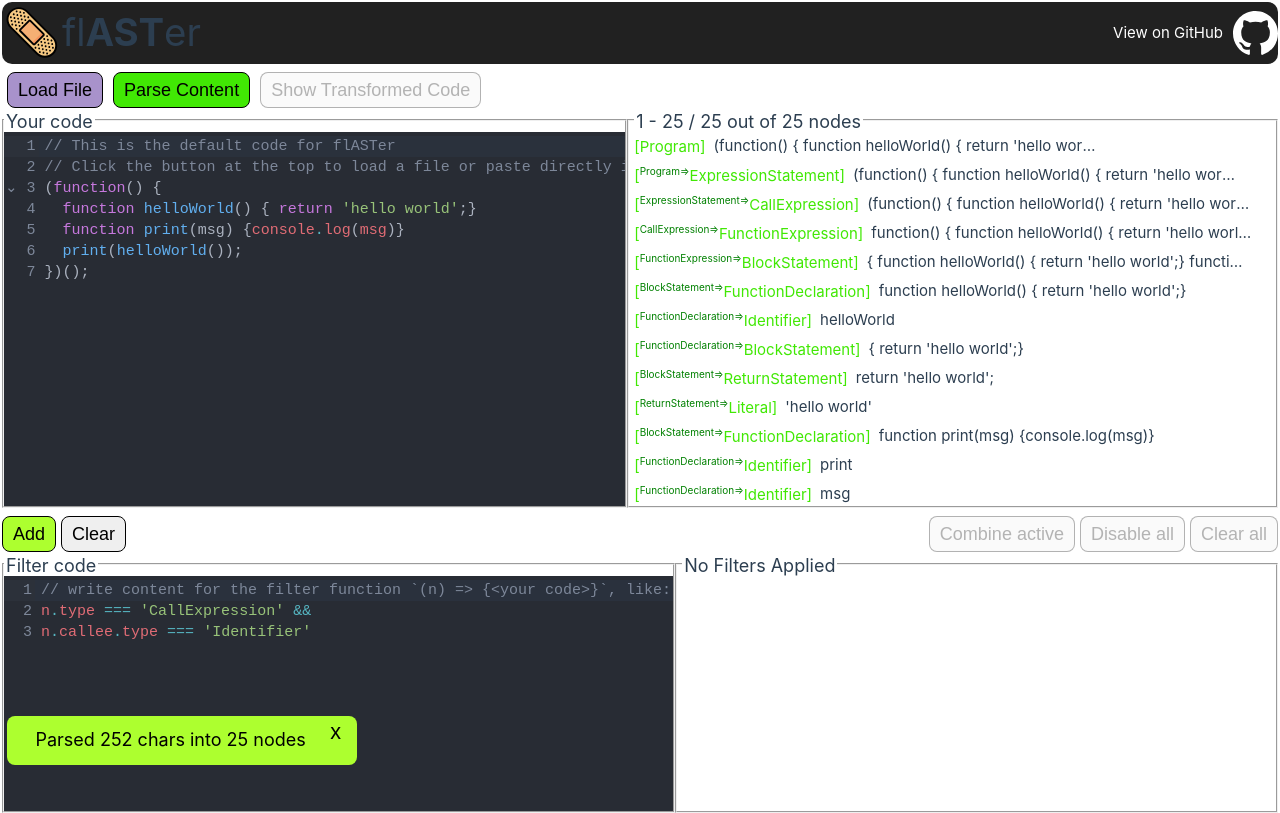
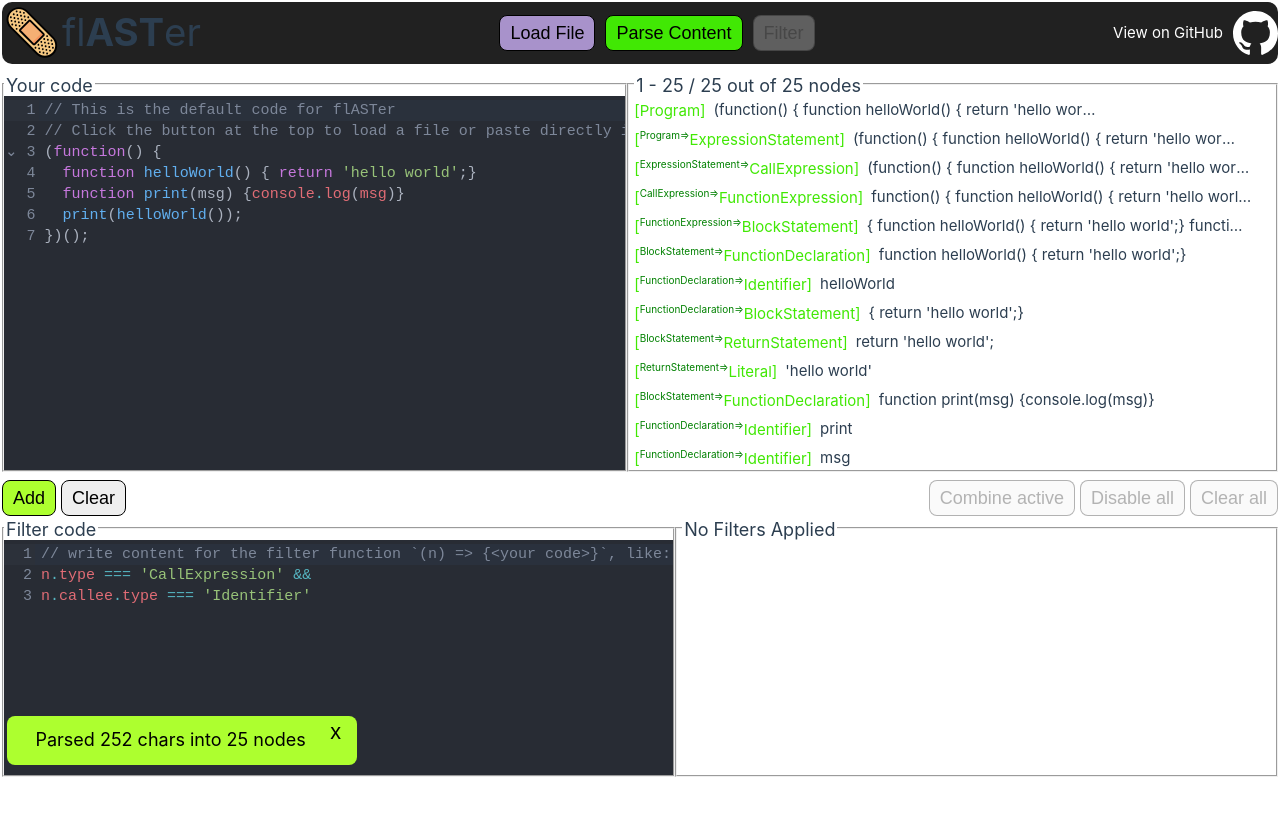
Before and after one commit to ctrl-escp/flaster, a Vue app: page / in a window 1280 px wide. Both pictures are taken after a click on the button "Parse Content". Built offline with nearby package versions, Linux system fonts and the light colour scheme.

Commit message:
Overhaul WiP

```diff
--- a/src/App.vue
+++ b/src/App.vue
@@ -1,91 +1,46 @@
 <script setup>
 import store from './store';
-import {computed} from 'vue';
+import NavBar from './NavBar.vue';
+import CodeAndNodes from './CodeAndNodes.vue';
 import ToasterView from './components/ToasterView.vue';
-import ExplorationTab from './tabs/ExplorationTab.vue';
-import IconGithub from './components/icons/IconGithub.vue';
-import IconBandaid from './components/icons/IconBandaid.vue';
-// import TransformationTab from './tabs/TransformationTab.vue';
+import FilterEditor from './components/FilterEditor.vue';
 
-const tabs = {
-  explore: ExplorationTab,
-  // transform: TransformationTab,
+const bottomPanes = {
+  filter: FilterEditor,
+  transform: '',
+  compose: '',
 };
-
-const availableTabs = computed(() => Object.keys(tabs));
 
 </script>
 
 <template>
   <header>
-    <nav>
-			<span class="nav-left">
-        <icon-bandaid/>
-				<span class="nav-title">fl<b>AST</b>er</span>
-			</span>
-<!--      <span class="tabs">-->
-<!--        <button class="btn tab-btn" v-for="tabName in availableTabs" :key="tabName" @click="store.currentTab = tabName">{{tabName}}</button>-->
-<!--      </span>-->
-      <span title="View code on GitHub">
-				<a href="https://github.com/ctrl-escp/flaster" title="flASTer on GitHub">
-					<span class="github-text">View on GitHub</span>
-          <icon-github/>
-				</a>
-			</span>
-    </nav>
+    <nav-bar/>
   </header>
   <main>
-    <keep-alive>
-      <component :is="tabs[store.currentTab]"/>
-    </keep-alive>
+    <div class="panes">
+      <code-and-nodes/>
+      <div class="pane-bottom">
+        <component :is="bottomPanes[store.currentBottomPane]"/>
+      </div>
+    </div>
   </main>
   <toaster-view/>
 </template>
 
 <style scoped>
-a {
-  display: flex;
-  align-items: center;
-}
-
-a:link {
-  text-decoration: none;
-}
-
-.github-text {
-  color: white;
-  margin-right: 10px;
-}
-
 main {
   margin-top: .5rem;
 }
-
-nav {
-  background-color: #212121;
+.pane-bottom {
+  flex: 1;
   display: flex;
-  align-items: center;
-  border-radius: 10px;
-  justify-content: space-between;
-  height: var(--nav-height);
 }
-
-.nav-left {
+.panes {
   display: flex;
-  align-items: center;
-}
-
-.nav-title {
-  font-size: 2.4rem;
-}
-
-.tab-btn {
-  text-transform: capitalize;
-
-}
-
-.tabs {
-  display: flex;
-  gap: 1rem;
+  flex-direction: column;
+  height: calc(95vh - var(--nav-height));
+  gap: .2rem;
+  width: 100%;
 }
 </style>
--- /dev/null
+++ b/src/CodeAndNodes.vue
@@ -0,0 +1,19 @@
+<script setup>
+import NodesList from './components/NodesList.vue';
+import InputCodeEditor from './components/InputCodeEditor.vue';
+</script>
+
+<template>
+  <div class="code-and-nodes">
+    <input-code-editor/>
+    <nodes-list/>
+  </div>
+</template>
+
+<style scoped>
+.code-and-nodes {
+  flex: 1;
+  display: flex;
+  flex-wrap: wrap;
+}
+</style>
--- /dev/null
+++ b/src/NavBar.vue
@@ -0,0 +1,86 @@
+<script setup>
+import store from './store';
+import {computed} from 'vue';
+import IconGithub from './components/icons/IconGithub.vue';
+import IconBandaid from './components/icons/IconBandaid.vue';
+import FileLoader from './components/FileLoader.vue';
+import ParseButton from './components/ParseButton.vue';
+
+const topButtons = [
+  FileLoader,
+  ParseButton,
+];
+
+const isReadyToTransform = computed(() => store.areFiltersActive && store.filters.find(f => f?.enabled));
+const isReadyToCompose = computed(() => false);
+const nextAction = computed(() => isReadyToTransform.value ? isReadyToCompose.value ? 'compose' : 'transform' : 'filter');
+</script>
+
+<template>
+    <nav>
+			<span class="nav-left" title="flASTer">
+        <icon-bandaid/>
+				<span class="nav-title">fl<b>AST</b>er</span>
+			</span>
+      <div class="top-buttons">
+        <span v-for="item of topButtons" :key="item" class="top-btn">
+          <component :is="item"></component>
+        </span>
+        <button v-show="store.ast.length" class="btn top-btn btn-filter" :disabled="store.currentBottomPane === 'filter'" @click="store.changeViewTo('filter')">Filter</button>
+        <button v-show="isReadyToTransform" class="btn btn-transform" :class="{active: nextAction === 'transform'}" @click="store.changeViewTo('transform')">Transform</button>
+        <button v-show="isReadyToCompose" class="btn btn-compose" :class="{active: nextAction === 'compose'}" @click="store.changeViewTo('transform')">compose</button>
+      </div>
+      <span title="View code on GitHub">
+				<a href="https://github.com/ctrl-escp/flaster" title="flASTer on GitHub">
+					<span class="github-text">View on GitHub</span>
+          <icon-github/>
+				</a>
+			</span>
+    </nav>
+</template>
+
+<style scoped>
+a {
+  display: flex;
+  align-items: center;
+}
+a:link {
+  text-decoration: none;
+}
+.active {
+  box-shadow: 0 0 .7rem .4rem rgba(255, 0, 0, 0.3);
+}
+.btn-transform {
+  background-color: transparent;
+  color: white;
+}
+.github-text {
+  color: white;
+  margin-right: 10px;
+}
+main {
+  margin-top: .5rem;
+}
+nav {
+  background-color: #212121;
+  display: flex;
+  align-items: center;
+  border-radius: 10px;
+  justify-content: space-between;
+  height: var(--nav-height);
+}
+.nav-left {
+  display: flex;
+  align-items: center;
+}
+.nav-title {
+  font-size: 2.4rem;
+}
+.top-btn {
+  margin: 0 5px;
+}
+.top-buttons {
+  display: flex;
+  flex-direction: row;
+}
+</style>
--- a/src/components/InputCodeEditor.vue
+++ b/src/components/InputCodeEditor.vue
@@ -14,7 +14,7 @@ const initialValue = `// This is the default code for flASTer
 
 <template>
 	<fieldset class="code-editor-wrapper">
-		<legend>Your code <span v-if="store.isShowingTransformedCode">(transformed)</span></legend>
+		<legend>Your code <span v-if="store.isTransformed">(transformed)</span></legend>
 		<code-editor :editor-id="store.editorIds.inputCodeEditor" :initial-value="initialValue"/>
 	</fieldset>
 </template>
--- a/src/components/NodesList.vue
+++ b/src/components/NodesList.vue
@@ -34,7 +34,7 @@ const pagedNodes = computed(() => relevatNodes.value
 const numberOfPages = computed(() => !isPaged.value ? 1 : Math.floor(relevatNodes.value.length / store.nodesPageSize));
 
 const absCurrentPageStartIndex = computed(() => currentPageStartIndex.value < 0 ? relevatNodes.value.length + currentPageStartIndex.value : currentPageStartIndex.value);
-const isFiltered = computed(() => store.filteredNodes.length < store.ast.length);
+const isFiltered = computed(() => store.areFiltersActive && store.filteredNodes.length < store.ast.length);
 const isPaged = computed(() => relevatNodes.value.length > store.nodesPageSize);
 const pageRange = computed(() => {
   const start = isPaged.value ? absCurrentPageStartIndex.value + 1 : 1;
--- a/src/components/ParseButton.vue
+++ b/src/components/ParseButton.vue
@@ -29,7 +29,6 @@ function setContentUnparsed() {
 }
 
 function resetParsedState() {
-  store.isContentParsed = false;
   store.ast = [];
   store.matchingNodes = [];
   setContentUnparsed();
--- /dev/null
+++ b/src/store.js
@@ -0,0 +1,57 @@
+import {reactive} from 'vue';
+
+/**
+ * @typedef {import('@codemirror/view').EditorView} EditorView
+ */
+
+/**
+ *
+ * @param {string} editorId
+ * @returns {EditorView<*>}
+ */
+function getEditor(editorId) {
+  // noinspection JSUnresolvedReference
+  return store.editors.find(e => e.editorId === editorId);
+}
+
+/**
+ *
+ * @param editor
+ * @param content
+ */
+function setContent(editor, content) {
+  editor.dispatch({
+    changes: [
+      {from: 0, to: editor.state.doc.length},
+      {from: 0, insert: content},
+    ],
+  });
+}
+
+const store = reactive({
+  currentBottomPane: 'filter',
+  changeViewTo(bottomPaneName) {this.currentBottomPane = bottomPaneName;},
+  // editor
+  editors: [],
+  editorIds: {
+    inputCodeEditor: 'inputCodeEditor',
+    filterEditor: 'filterEditor',
+  },
+  getEditor,
+  setContent,
+  // parsing
+  ast: [],
+  filters: [],
+  // eslint-disable-next-line no-unused-vars
+  logMessage(text, level) {},
+  nodesPageSize: 100,
+  page: 0,
+  isTransformed: false,
+  filteredNodes: [],
+  areFiltersActive: true,
+  // placeholders
+  resetParsedState() {},
+  parseContent() {},
+});
+
+export default store;
--- a/vite.config.js
+++ b/vite.config.js
@@ -1,7 +1,6 @@
-import { fileURLToPath, URL } from 'node:url';
-
-import { defineConfig } from 'vite';
+import {defineConfig} from 'vite';
 import vue from '@vitejs/plugin-vue';
+import {fileURLToPath, URL} from 'node:url';
 
 // https://vitejs.dev/config/
 export default defineConfig({
--- a/vue.config.js
+++ b/vue.config.js
@@ -1,26 +1 @@
-import MonacoWebpackPlugin from 'monaco-editor-webpack-plugin';
-import path from 'node:path';
-// const path = require("node:path");
-export default {
-	configureWebpack: {
-		plugins: [
-			new MonacoWebpackPlugin({
-				languages: [
-					"javascript"
-				],
-				features: [
-					"coreCommands",
-					"find"
-				],
-			}), // Place it here
-		],
-	},
-	chainWebpack: (config) => {
-		config.resolve.alias.set(
-			"vscode",
-			path.resolve(
-				"./node_modules/monaco-languageclient/lib/vscode-compatibility"
-			)
-		);
-	},
-};
+export default {};
```
Also changed, not shown: src/components/FilterEditor.vue (+25 -22 lines), 7 other files (tests, documents, lock files or other folders).
